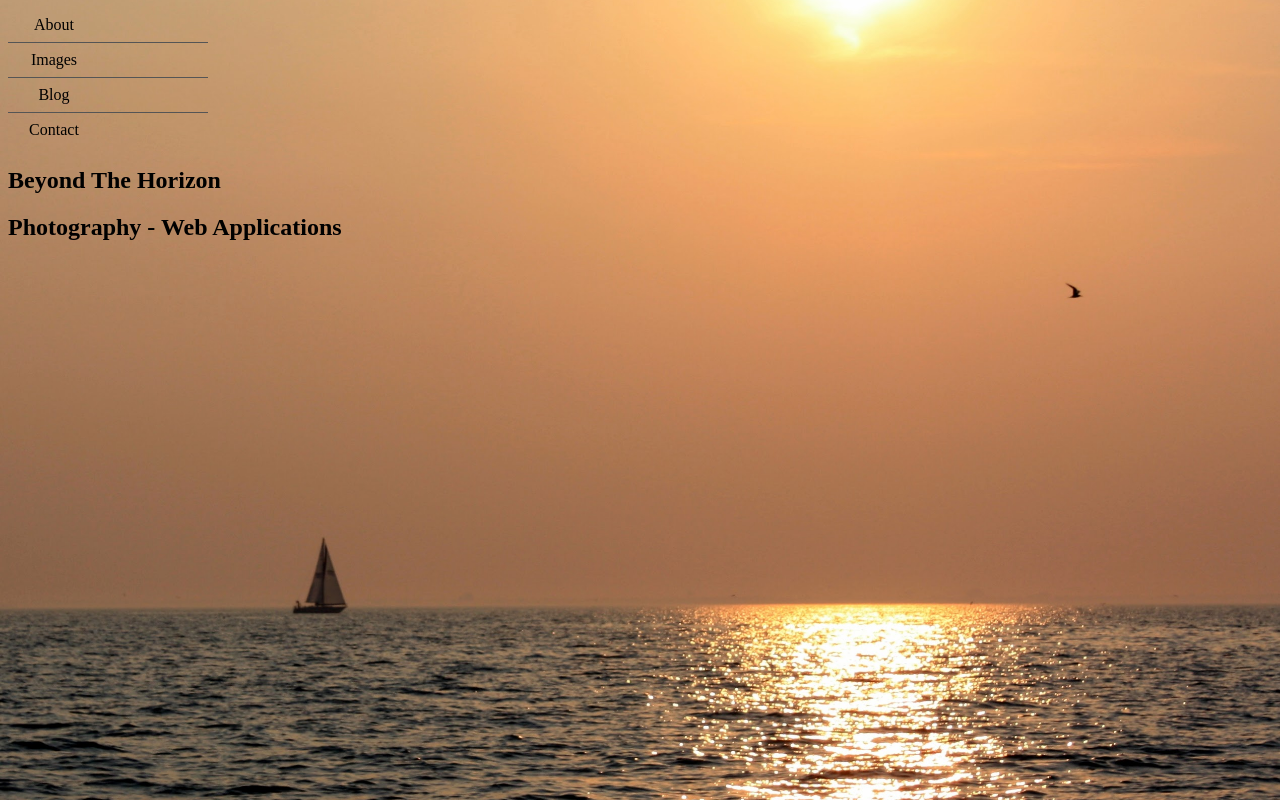
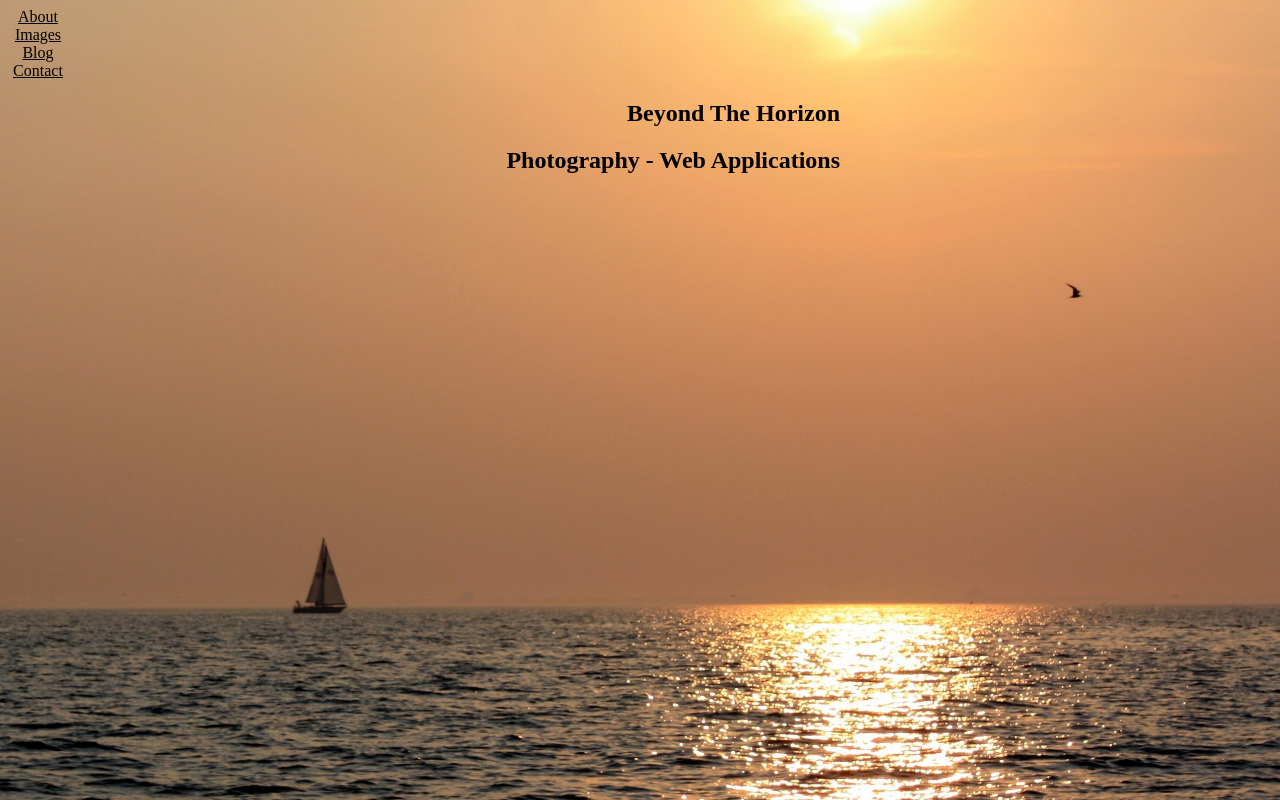
Before and after one commit to virtualcode/fpage, a website: page app/pages/index.html in a window 1280 px wide. Drawn offline with Linux system fonts and the light colour scheme; files whose address does not match are found by name.

Commit message:
Progressing... maybe?

```diff
--- a/app/pages/index.html
+++ b/app/pages/index.html
@@ -1,5 +1,6 @@
 <style scope="global">
     body {
+      background-color: #000;
       background-image: url("/_public/horizon.jpg");
       background-position: center center;
       background-repeat: no-repeat;
@@ -36,14 +37,9 @@
       height: 4rem;
     }
 
-    .discord-logo {
-      width: 1.75rem;
-    }
-
     .radius5 {
       border-radius: 5px;
     }
-
 
     @media only screen and (min-width:48em) {
       :host > main {
@@ -59,7 +55,7 @@
     }
 
     /* menu */
-    ul {
+ul {
   list-style-type: none;
   border: none;
   margin: 0;
@@ -69,15 +65,12 @@
 }
 
 li a {
-  display: block;
+  display: block ;
   color: #000;
-  padding: 8px 16px;
-  text-decoration: none;
 }
 
 /* Change the link color on hover */
 li a:hover {
-  background-color: #555;
   color: white;
 }
 
@@ -89,7 +82,6 @@ li a:hover {
 
 li {
   text-align: center;
-  border-bottom: 1px solid #555;
 }
 
 li:last-child {
@@ -100,7 +92,8 @@ li a {
   display: block;
   width: 60px;
 }
-  </style>
+/* end menu*/
+</style>
 
   <main
     class="
@@ -113,15 +106,6 @@ li a {
       font-light
     "
   >
-
-    <div>
-        <ul>
-        <li><a href="/about">About</a></li>
-        <li><a href="/images">Images</a></li>
-        <li><a href="/blog">Blog</a></li>
-        <li><a href="/contact">Contact</a></li>
-      </ul>
-    </div>
 
     <section
       class="
@@ -136,17 +120,14 @@ li a {
       "
     >
 
-    <h1>Beyond The Horizon</h1>
-    <div
-      class="f
-       grid-lg
-       flow-col
-       gap1
-       w-full
-       center
-      "
-     >
-    <h2>Photography - Web Applications</h2>
-    </div>
-</section>
+    <ul>
+        <li><a href="/about">About</a></li>
+        <li><a href="https://192.81.212.220">Images</a></li>
+        <li><a href="/blog">Blog</a></li>
+        <li><a href="/contact">Contact</a></li>
+    </ul>
+
+    <h1 style="text-align: right;">Beyond The Horizon</h1>
+    <h2 style="text-align: right;">Photography - Web Applications</h2>
+    </section>
   </main>
--- a/package.json
+++ b/package.json
@@ -6,6 +6,7 @@
     "lint": "eslint ./app/**/*.mjs --fix"
   },
   "devDependencies": {
+    "@architect/architect": "^10.12.5",
     "@enhance/types": "^0.6.0",
     "eslint": "^8.30.0"
   },
```
Also changed, not shown: 2 other files.
